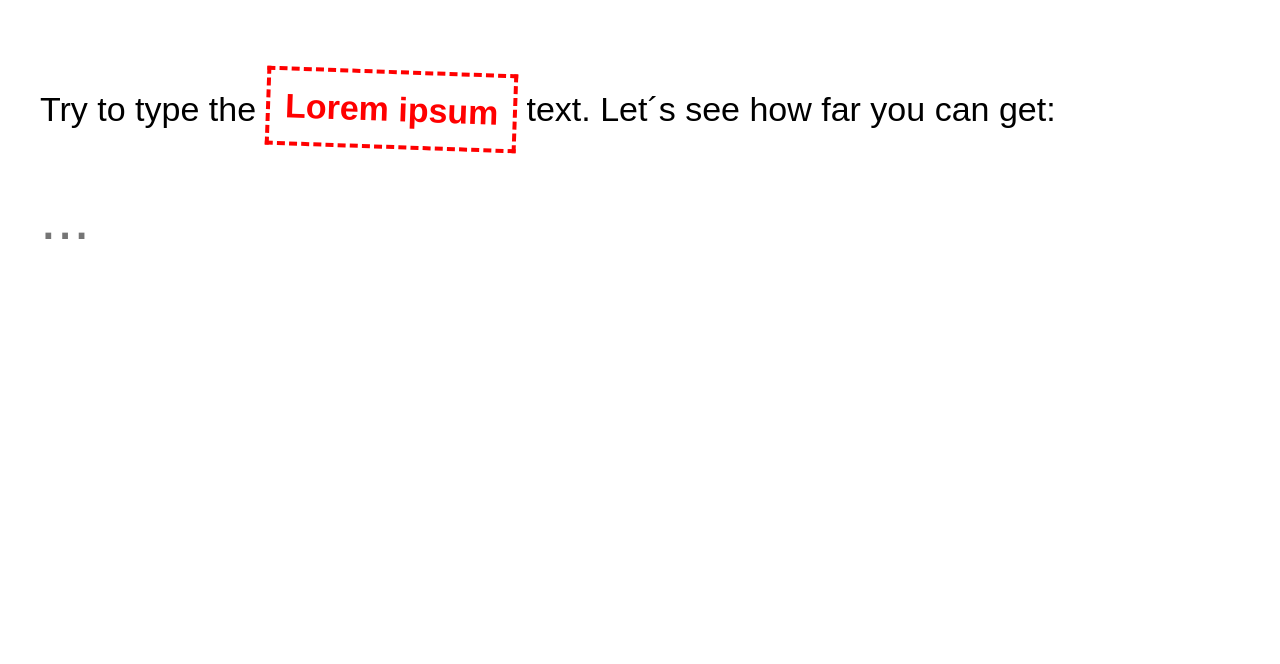
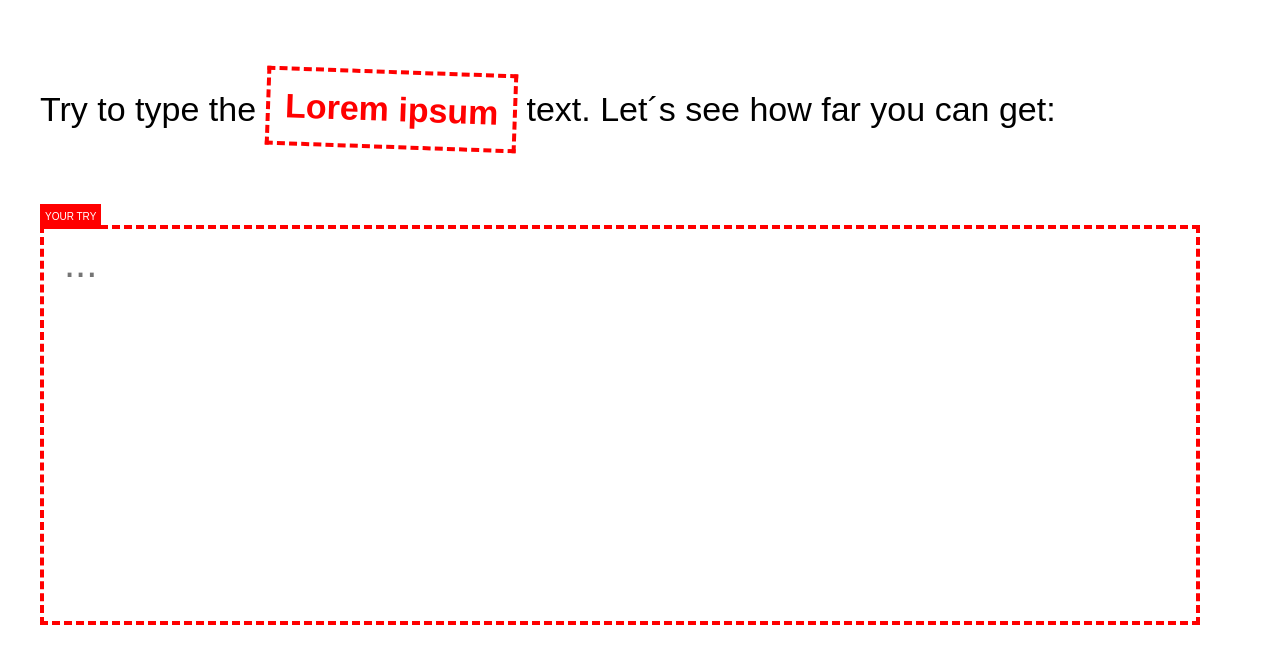
Before and after one commit to jeslage/lorem-ipsum-game, a Svelte app: page / in a window 1280 px wide. Shown: the top 664 px of the page. Built offline with nearby package versions, Linux system fonts and the light colour scheme.

Commit message:
Updated error handling

```diff
--- a/src/App.svelte
+++ b/src/App.svelte
@@ -2,6 +2,7 @@
   import { onMount, afterUpdate } from "svelte";
 
   let error = false;
+  let pasteError = false;
 
   let text = "";
   let textareaElement;
@@ -32,7 +33,12 @@
     }
   }
 
+  function handlePaste() {
+    pasteError = true;
+  }
+
   function handleRetry() {
+    pasteError = false;
     error = false;
     text = "";
     window.scrollTo(0, 0);
@@ -40,7 +46,8 @@
 </script>
 
 <style>
-  .original {
+  .original,
+  textarea {
     position: relative;
     font-size: 40px;
     line-height: 1.2;
@@ -70,15 +77,13 @@
     margin: 0;
     top: 0;
     left: 0;
-    width: 100%;
+    width: calc(100% - 40px);
     padding: 10px 20px 13px;
     color: red;
   }
 
   textarea {
-    font-size: 60px;
-    line-height: 1.2;
-    width: 100%;
+    width: calc(100% - 40px);
     resize: none;
   }
 
@@ -122,15 +127,27 @@
   </div>
 
   <button on:click={() => handleRetry()}>Retry</button>
+{:else if pasteError}
+  <p>
+    Hey, that is not fair!
+    <span>Do not copy and paste!</span>
+  </p>
+  <button on:click={() => handleRetry()}>Retry</button>
 {:else}
   <p>
     Try to type the
     <span>Lorem ipsum</span>
     text. Let´s see how far you can get:
   </p>
+  <p class="flag">Your try</p>
   <textarea
     bind:value={text}
     bind:this={textareaElement}
     placeholder="..."
+    autocomplete="off"
+    autocorrect="off"
+    autocapitalize="off"
+    spellcheck="false"
+    on:paste={() => handlePaste()}
     on:keyup={() => handleKeyUp()} />
 {/if}
```
